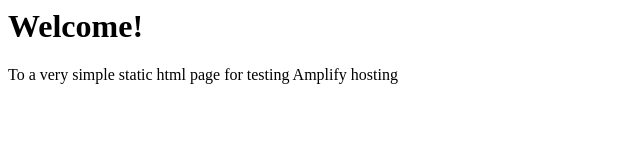
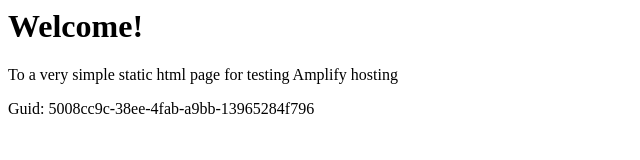
Before and after one commit to aws-aemilia-gru/Github-PR-Commit-Integration-Test-DoNotTouch-GithubWebhookPreviewCanaryTest-v1-prod-sa-east-1, a website: page src/index.html in a window 1280 px wide. Shown: the whole page, without its empty margins (0-640 px from the left). Drawn offline with Linux system fonts and the light colour scheme.

Commit message:
commit from integ tests

```diff
--- a/src/index.html
+++ b/src/index.html
@@ -1,3 +1,5 @@
+
+
 <html lang="en">
 
 <head>
@@ -10,6 +12,6 @@
 <body>
     <h1>Welcome!</h1>
     <p>To a very simple static html page for testing Amplify hosting</p>
-</body>
+    <p>Guid: 5008cc9c-38ee-4fab-a9bb-13965284f796</p></body>
 
 </html>
```
